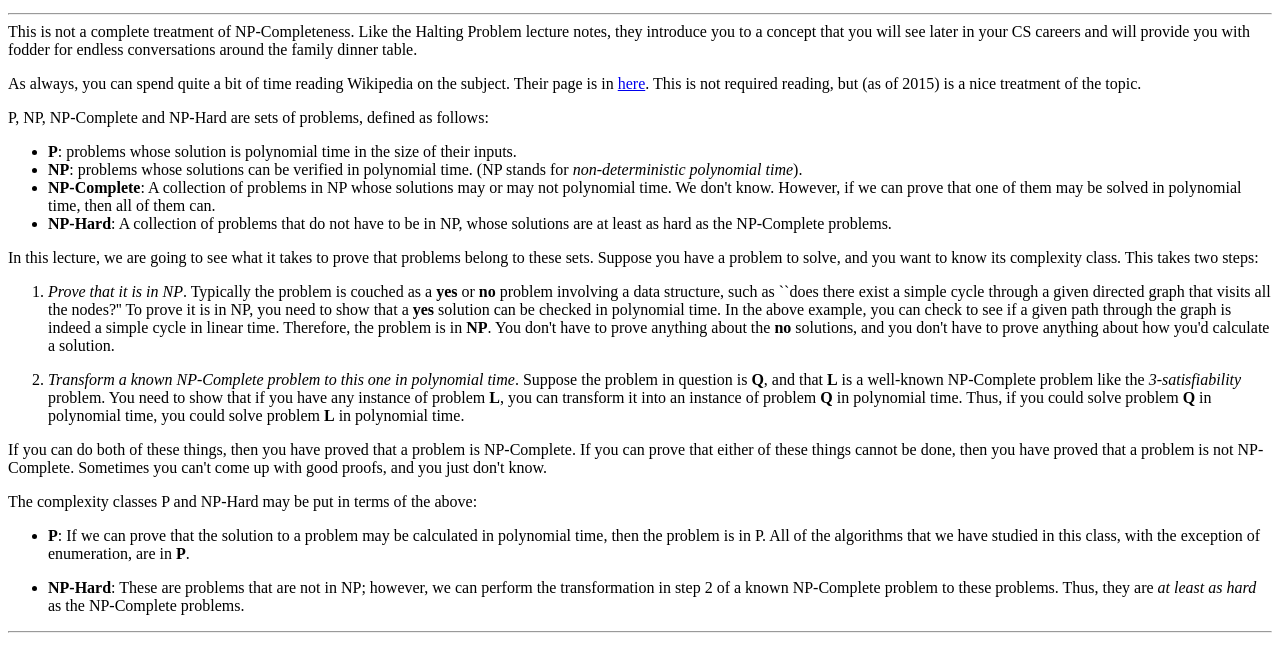
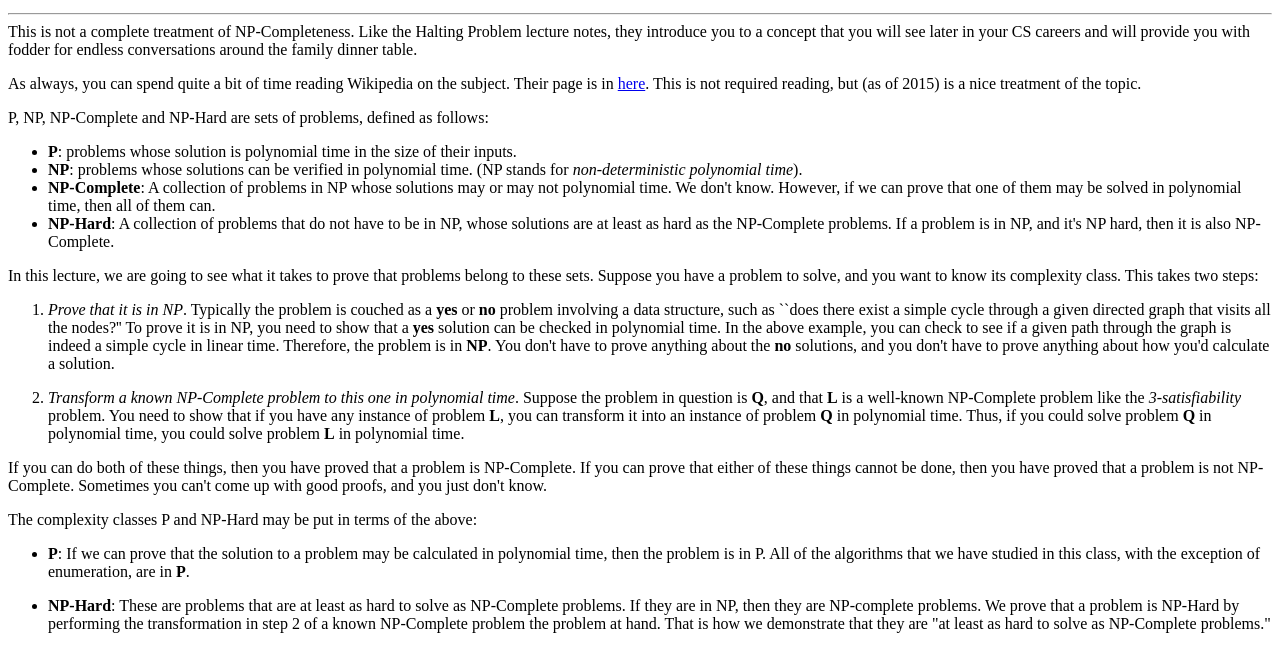
Before and after one commit to arnottkid/CS302, a plain HTML site: page NP/index.html in a window 1280 px wide. Shown: the part 123-771 px from the top of the page. Drawn offline with Linux system fonts and the light colour scheme.

Commit message:
Typo typo typo.

```diff
--- a/NP/index.html
+++ b/NP/index.html
@@ -30,7 +30,8 @@ P, NP, NP-Complete and NP-Hard are sets of problems, defined as follows:
 polynomial time.  We don't know.  However, if we can prove that one of them may be solved
 in polynomial time, then all of them can.
 <LI> <b>NP-Hard</b>: A collection of problems that do not have to be in NP,
-whose solutions are at least as hard as the NP-Complete problems.
+whose solutions are at least as hard as the NP-Complete problems.  If a problem is in NP, and
+it's NP hard, then it is also NP-Complete.
 </UL>
 <p>
 
@@ -72,9 +73,12 @@ The complexity classes P and NP-Hard may be put in terms of the above:
 in polynomial time, then the problem is in P.  All of the algorithms that we
 have studied in this class, with the exception of enumeration, are in <b>P</b>.
 <p>
-<LI> <b>NP-Hard</b>: These are problems that are not in NP; however, we can
-perform the transformation in step 2 of a known NP-Complete problem to these
-problems.  Thus, they are <i>at least as hard</i> as the NP-Complete problems.
+<LI> <b>NP-Hard</b>: These are problems that are at least as hard to solve as NP-Complete
+problems.  If they are in NP, then they are NP-complete problems.
+We prove that a problem is NP-Hard by
+performing the transformation in step 2 of a known NP-Complete problem the problem
+at hand.  That is how we demonstrate that they are "at least as hard to solve as NP-Complete
+problems."
 </UL>
 
 
```
